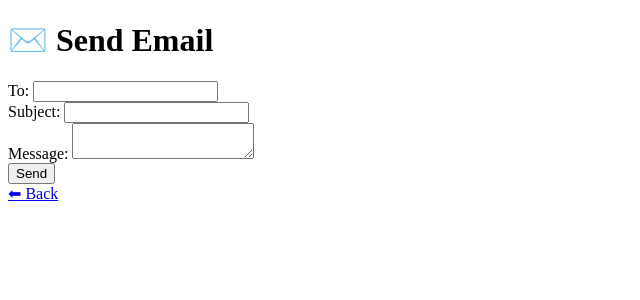
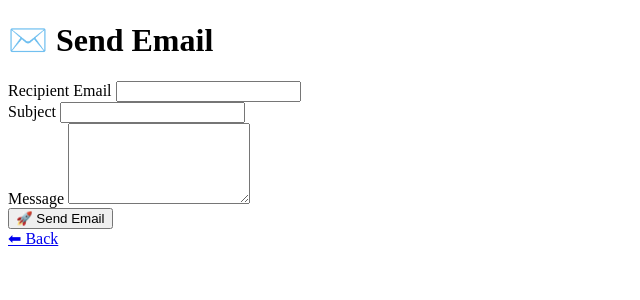
Before and after one commit to Anil970198/major, a Flask app: page /send in a window 1280 px wide. Shown: the top 300 px of the page, without its empty margins (0-640 px from the left). Run offline with Flask 3, Linux system fonts and the light colour scheme; parts of the project's set-up code (start-up, migrations or seed data) failed here and were passed over.

Commit message:
Added thee new routes and flash message fixed

```diff
--- a/ui/templates/send.html
+++ b/ui/templates/send.html
@@ -5,19 +5,52 @@
     <meta name="viewport" content="width=device-width, initial-scale=1.0">
     <title>Send Email</title>
 </head>
-<body>
-    <h1>✉️ Send Email</h1>
-    <form method="POST">
-        <label>To:</label>
-        <input type="email" name="to_email" required>
-        <br>
-        <label>Subject:</label>
-        <input type="text" name="subject" required>
-        <br>
-        <label>Message:</label>
-        <textarea name="message" required></textarea>
-        <br>
-        <button type="submit">Send</button>
+<body class="bg-gradient-to-r from-blue-100 via-white to-blue-100 min-h-screen flex items-center justify-center p-6">
+
+  <div class="w-full max-w-md bg-white rounded-lg shadow-lg p-8">
+
+    <!-- FLASH MESSAGES -->
+    {% with messages = get_flashed_messages(with_categories=true) %}
+      {% if messages %}
+        <div class="mb-4">
+          {% for category, message in messages %}
+            <div class="p-4 mb-2 text-sm rounded
+                        {% if category == 'success' %}bg-green-100 text-green-800 border border-green-400
+                        {% elif category == 'danger' %}bg-red-100 text-red-800 border border-red-400
+                        {% elif category == 'warning' %}bg-yellow-100 text-yellow-800 border border-yellow-400
+                        {% else %}bg-gray-100 text-gray-800 border border-gray-300{% endif %}">
+              {{ message }}
+            </div>
+          {% endfor %}
+        </div>
+      {% endif %}
+    {% endwith %}
+
+    <h1 class="text-3xl font-extrabold text-blue-600 text-center mb-6">✉️ Send Email</h1>
+
+    <form method="POST" class="space-y-6">
+      <div>
+        <label for="to_email" class="block mb-2 text-sm font-medium text-gray-900">Recipient Email</label>
+        <input type="email" id="to_email" name="to_email" required
+          class="bg-gray-50 border border-gray-300 text-gray-900 text-sm rounded-lg focus:ring-blue-500 focus:border-blue-500 block w-full p-2.5">
+      </div>
+
+      <div>
+        <label for="subject" class="block mb-2 text-sm font-medium text-gray-900">Subject</label>
+        <input type="text" id="subject" name="subject" required
+          class="bg-gray-50 border border-gray-300 text-gray-900 text-sm rounded-lg focus:ring-blue-500 focus:border-blue-500 block w-full p-2.5">
+      </div>
+
+      <div>
+        <label for="message" class="block mb-2 text-sm font-medium text-gray-900">Message</label>
+        <textarea id="message" name="message" rows="5" required
+          class="bg-gray-50 border border-gray-300 text-gray-900 text-sm rounded-lg focus:ring-blue-500 focus:border-blue-500 block w-full p-2.5"></textarea>
+      </div>
+
+      <button type="submit"
+        class="w-full text-white bg-green-500 hover:bg-green-600 focus:ring-4 focus:outline-none focus:ring-green-300 font-medium rounded-lg text-sm px-5 py-2.5 text-center">
+        🚀 Send Email
+      </button>
     </form>
 
     <a href="{{ url_for('index') }}">⬅ Back</a>
```
